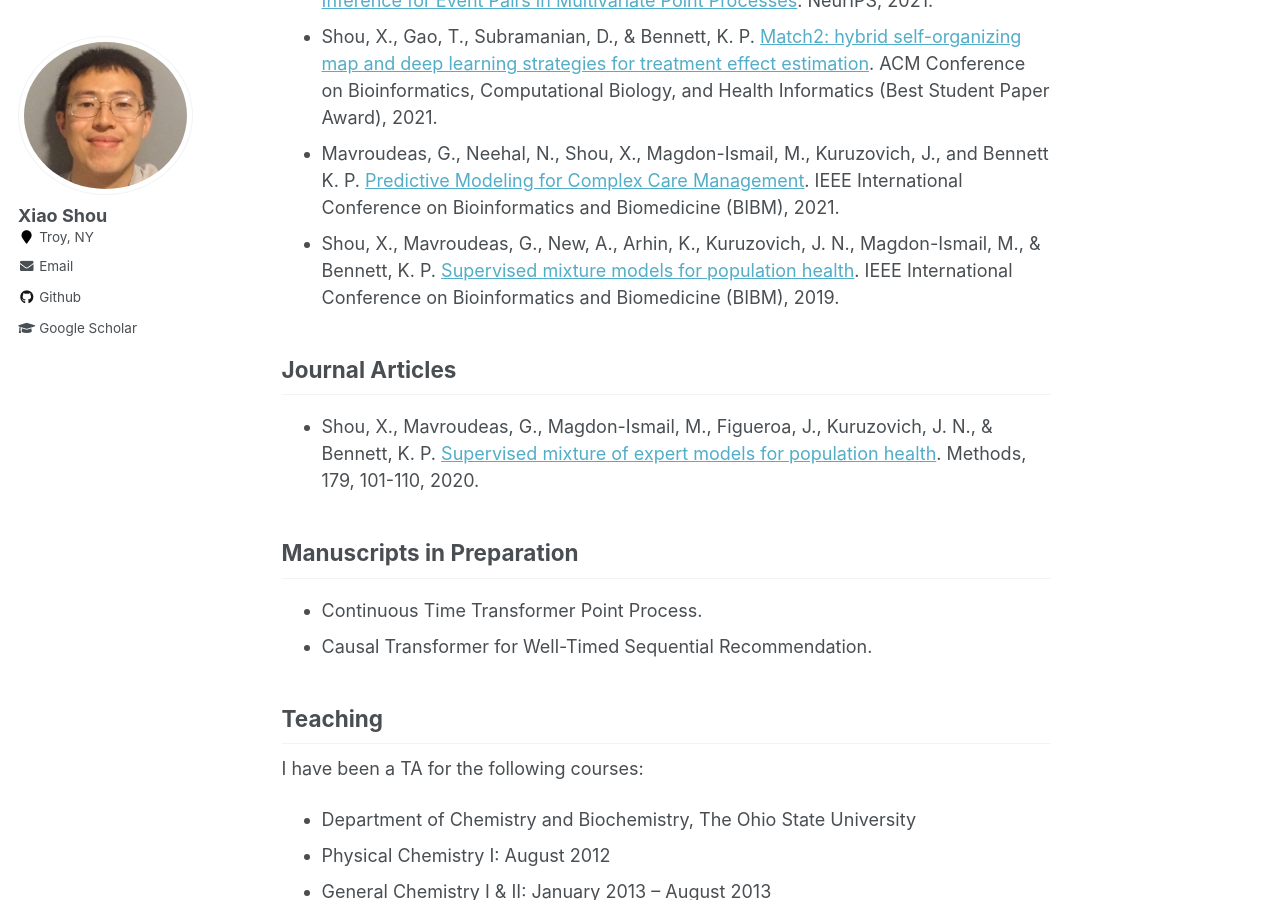
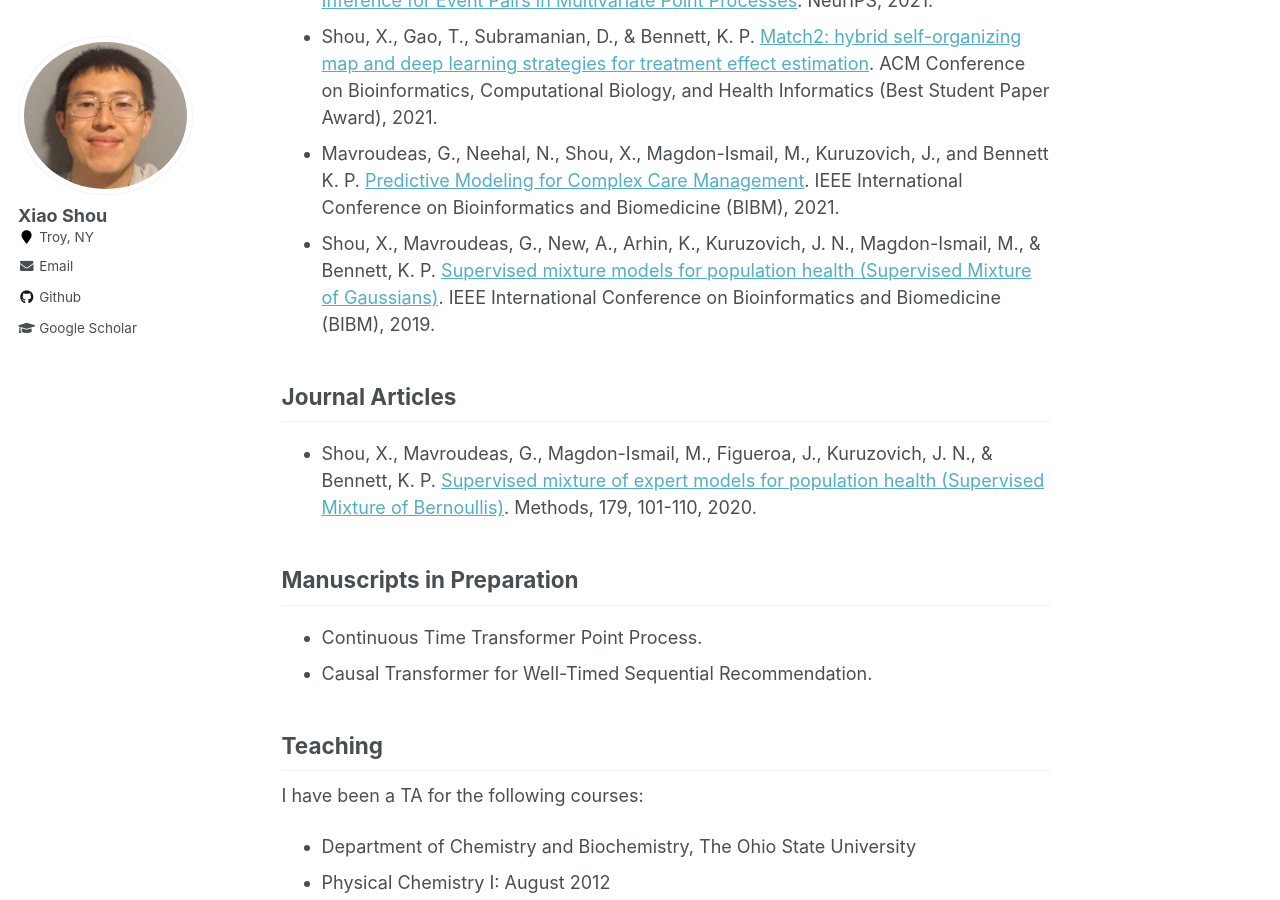
Before and after one commit to shou-xiao/shou-xiao1.github.io, a Jekyll site: the page built from _pages/about.md, in a window 1280 px wide and 900 px high, scrolled down 1673 px. Built offline with Jekyll 4.4.1, drawn with Linux system fonts in a browser that asks for light colours.

Commit message:
Update about.md

```diff
--- a/_pages/about.md
+++ b/_pages/about.md
@@ -47,11 +47,11 @@ AAAI 23. (Oral Presentation)
 * Gao, T., Subramanian, D., Bhattacharjya, D., Shou, X., Mattei, N., & Bennett, K. [Causal Inference for Event Pairs in Multivariate Point Processes](https://proceedings.neurips.cc/paper/2021/file/9078f2a8254704bd760460f027072e52-Paper.pdf). NeurIPS, 2021.
 * Shou, X., Gao, T., Subramanian, D., & Bennett, K. P. [Match2: hybrid self-organizing map and deep learning strategies for treatment effect estimation](https://dl.acm.org/doi/pdf/10.1145/3459930.3469532). ACM Conference on Bioinformatics, Computational Biology, and Health Informatics (Best Student Paper Award), 2021.
 * Mavroudeas, G., Neehal, N., Shou, X., Magdon-Ismail, M., Kuruzovich, J., and Bennett K. P. [Predictive Modeling for Complex Care Management](https://ieeexplore.ieee.org/abstract/document/9669714). IEEE International Conference on Bioinformatics and Biomedicine (BIBM), 2021.
-* Shou, X., Mavroudeas, G., New, A., Arhin, K., Kuruzovich, J. N., Magdon-Ismail, M., & Bennett, K. P. [Supervised mixture models for population health](https://www.cs.rpi.edu/~magdon/ps/conference/CadreBIBM2019.pdf). IEEE International Conference on Bioinformatics and Biomedicine (BIBM), 2019.
+* Shou, X., Mavroudeas, G., New, A., Arhin, K., Kuruzovich, J. N., Magdon-Ismail, M., & Bennett, K. P. [Supervised mixture models for population health (Supervised Mixture of Gaussians)](https://www.cs.rpi.edu/~magdon/ps/conference/CadreBIBM2019.pdf). IEEE International Conference on Bioinformatics and Biomedicine (BIBM), 2019.
 
 Journal Articles
 -----
-* Shou, X., Mavroudeas, G., Magdon-Ismail, M., Figueroa, J., Kuruzovich, J. N., & Bennett, K. P. [Supervised mixture of expert models for population health](https://www.sciencedirect.com/science/article/abs/pii/S1046202320300438). Methods, 179, 101-110, 2020.
+* Shou, X., Mavroudeas, G., Magdon-Ismail, M., Figueroa, J., Kuruzovich, J. N., & Bennett, K. P. [Supervised mixture of expert models for population health (Supervised Mixture of Bernoullis)](https://www.sciencedirect.com/science/article/abs/pii/S1046202320300438). Methods, 179, 101-110, 2020.
 
 Manuscripts in Preparation
 -----
```
